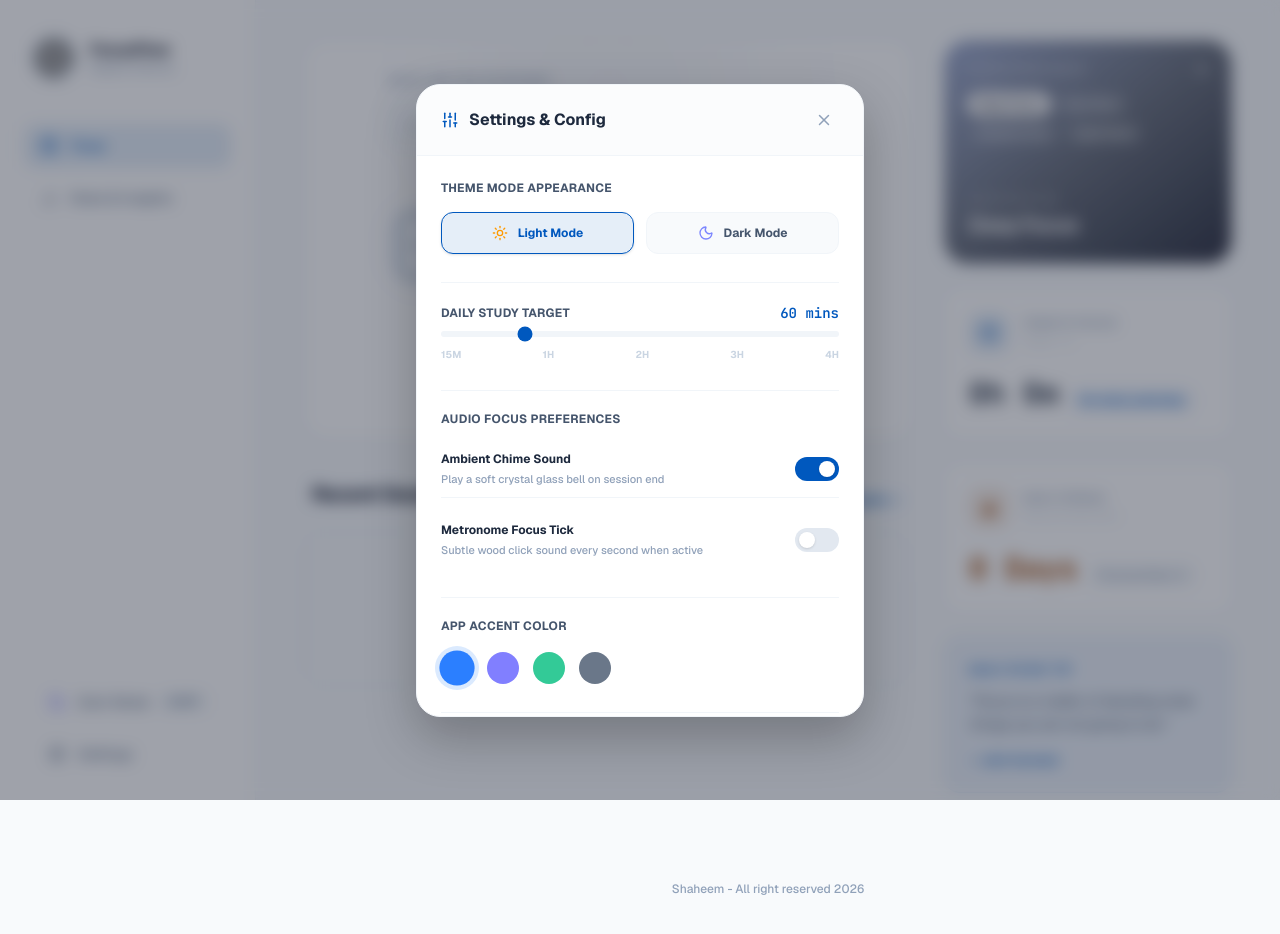
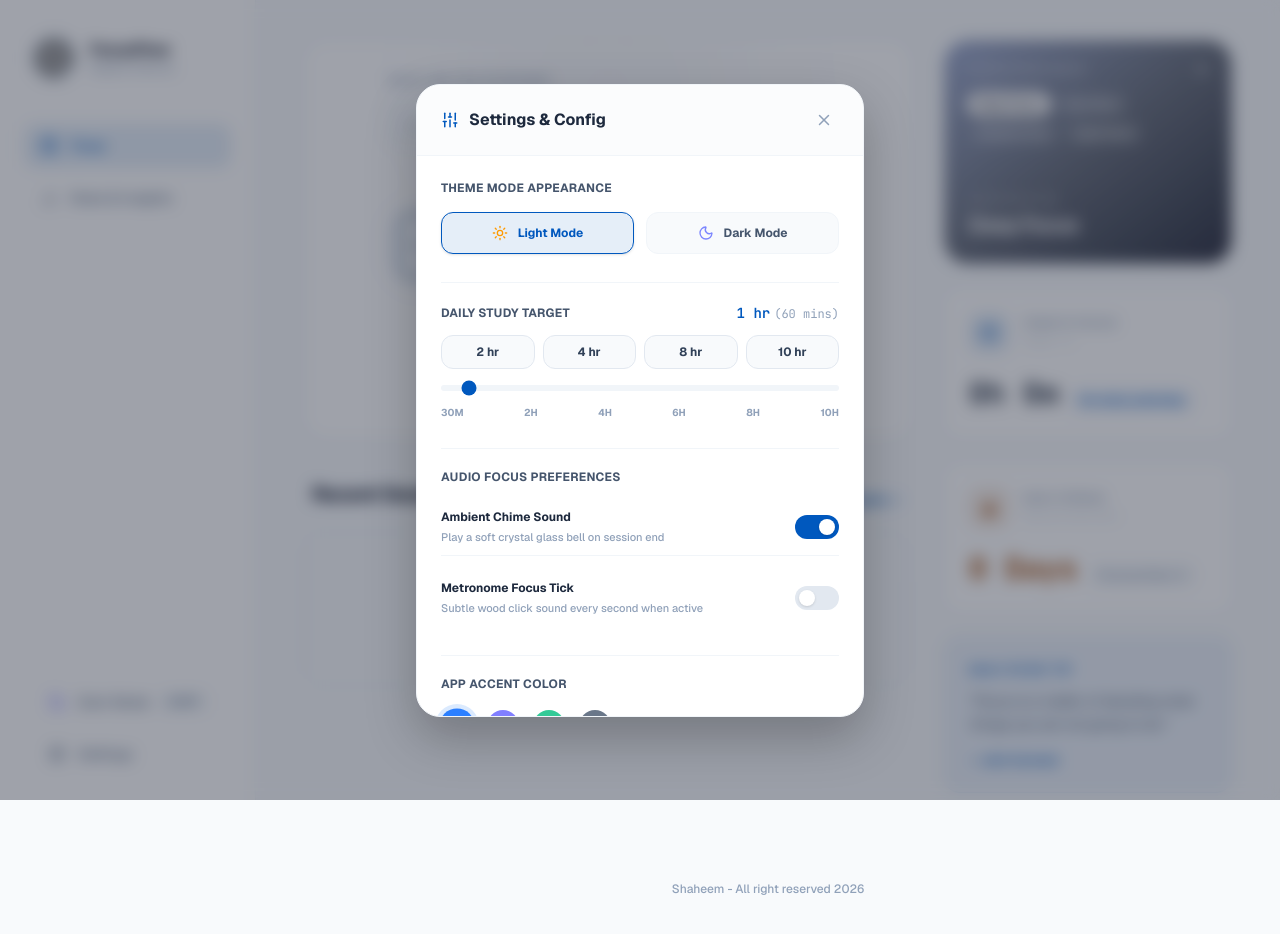
Before and after one commit to shaheeii/Study-Time-tracker, a React (Vite) app: page / in a window 1280 px wide. Both pictures are taken after a click on the button "Settings". Shown: the top 934 px of the page. Built offline with nearby package versions, Linux system fonts and the light colour scheme; grey boxes are pictures that could not be loaded.

Commit message:
feat: update study target display and login flow
Add hour conversion for daily study targets, include quick presets, and improve validation and input handling in the user profile modal.

```diff
--- a/src/components/SettingsModal.tsx
+++ b/src/components/SettingsModal.tsx
@@ -125,31 +125,65 @@ export default function SettingsModal({
             </div>
           </div>
 
-          {/* Target Daily Minutes */}
-          <div className="flex flex-col gap-2 border-t border-slate-100 dark:border-slate-800/80 pt-5">
+          {/* Target Daily Minutes / Hours */}
+          <div className="flex flex-col gap-3 border-t border-slate-100 dark:border-slate-800/80 pt-5">
             <div className="flex justify-between items-center">
               <span className="font-sans text-xs font-bold text-slate-600 dark:text-slate-400 uppercase tracking-wide">
                 Daily Study Target
               </span>
               <span className="font-mono text-sm font-bold text-primary">
-                {settings.dailyTargetMinutes} mins
+                {settings.dailyTargetMinutes >= 60
+                  ? `${(settings.dailyTargetMinutes / 60).toFixed(settings.dailyTargetMinutes % 60 === 0 ? 0 : 1)} hr`
+                  : `${settings.dailyTargetMinutes} mins`}
+                <span className="text-xs font-normal text-slate-400 dark:text-slate-500 ml-1">
+                  ({settings.dailyTargetMinutes} mins)
+                </span>
               </span>
             </div>
+
+            {/* Quick Target Hours Presets */}
+            <div className="grid grid-cols-4 gap-2">
+              {[
+                { label: '2 hr', minutes: 120 },
+                { label: '4 hr', minutes: 240 },
+                { label: '8 hr', minutes: 480 },
+                { label: '10 hr', minutes: 600 },
+              ].map((preset) => {
+                const isActive = settings.dailyTargetMinutes === preset.minutes;
+                return (
+                  <button
+                    key={preset.label}
+                    type="button"
+                    onClick={() => updateSettings({ dailyTargetMinutes: preset.minutes })}
+                    className={`py-2 px-1 text-xs font-bold rounded-xl border transition-all cursor-pointer text-center ${
+                      isActive
+                        ? 'bg-primary text-white border-primary shadow-sm ring-2 ring-primary/20'
+                        : 'bg-slate-50 dark:bg-slate-800/60 border-slate-200 dark:border-slate-700 text-slate-700 dark:text-slate-300 hover:bg-slate-100 dark:hover:bg-slate-800'
+                    }`}
+                  >
+                    {preset.label}
+                  </button>
+                );
+              })}
+            </div>
+
+            {/* Fine-tune Range Slider */}
             <input
               type="range"
-              min="15"
-              max="240"
-              step="15"
+              min="30"
+              max="600"
+              step="30"
               value={settings.dailyTargetMinutes}
               onChange={(e) => updateSettings({ dailyTargetMinutes: parseInt(e.target.value) })}
-              className="w-full h-1.5 bg-slate-100 dark:bg-slate-800 rounded-lg appearance-none cursor-pointer accent-primary"
+              className="w-full h-1.5 bg-slate-100 dark:bg-slate-800 rounded-lg appearance-none cursor-pointer accent-primary mt-1"
             />
-            <div className="flex justify-between text-[10px] font-bold text-slate-300 dark:text-slate-600 uppercase mt-0.5">
-              <span>15m</span>
-              <span>1h</span>
+            <div className="flex justify-between text-[10px] font-bold text-slate-400 dark:text-slate-600 uppercase mt-0.5">
+              <span>30m</span>
               <span>2h</span>
-              <span>3h</span>
               <span>4h</span>
+              <span>6h</span>
+              <span>8h</span>
+              <span>10h</span>
             </div>
           </div>
 
```
Also changed, not shown: src/components/UserProfileModal.tsx (+111 -23 lines).
